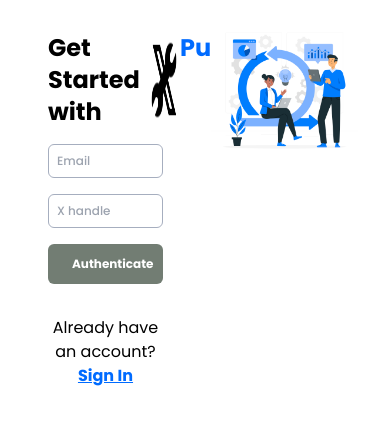
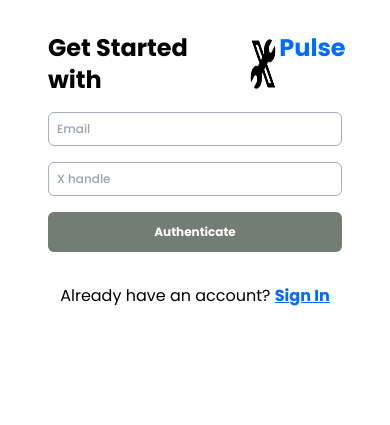
Before and after one commit to Hardy101/xpulse, a Django app: page /accounts/register in a window 390 px wide. Shown: the part 65-490 px from the top of the page. Run offline with Django 5.2, Linux system fonts and the light colour scheme; some libraries are stand-ins or nearby versions.

Commit message:
refactor on small devices

```diff
--- a/accounts/templates/pages/register.html
+++ b/accounts/templates/pages/register.html
@@ -2,7 +2,7 @@
 {%endblock %} {% block section %}
 <section>
   <div class="px-8 md:px-32">
-    <div class="grid grid-cols-2 gap-8 auth-body mt-4">
+    <div class="grid md:grid-cols-2 gap-8 auth-body mt-4">
       <form
         action="{% url 'register' %}"
         method="post"
@@ -55,7 +55,7 @@
           </p>
         </div>
       </form>
-      <div>
+      <div class="hidden md:grid">
         <img src="{% static 'icons/manage.jpg' %}" alt="" />
       </div>
     </div>
```
